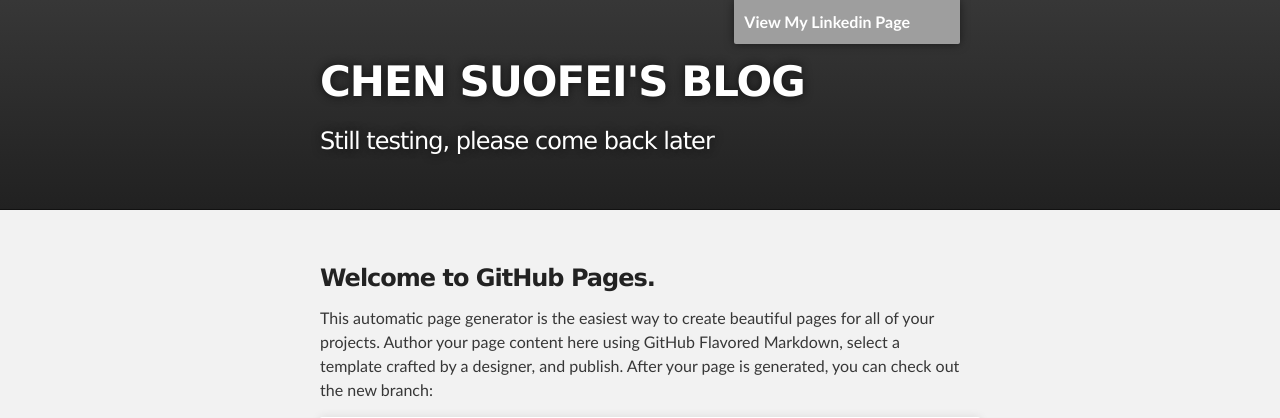
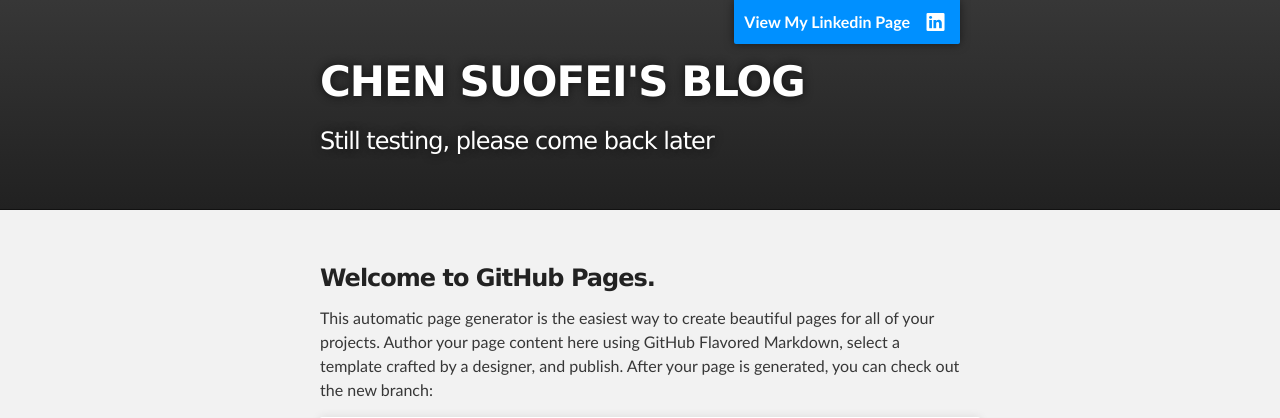
Before and after one commit to csf49/csf49.github.io, a PHP site: page / in a window 1280 px wide. Shown: the top 418 px of the page. Run offline with PHP 8.4, Linux system fonts and the light colour scheme; grey boxes are pictures that could not be loaded.

Commit message:
Update stylesheet.css

```diff
--- a/stylesheets/stylesheet.css
+++ b/stylesheets/stylesheet.css
@@ -277,7 +277,7 @@ Full-Width Styles
   z-index: 10;
   padding: 10px 50px 10px 10px;
   color: #fff;
-  background: url('../images/linkedin.png') #0090ff no-repeat 95% 50%;
+  background: url('../images/linkedin1.png') #0090ff no-repeat 95% 50%;
   font-weight: 700;
   box-shadow: 0 0 10px rgba(0,0,0,.5);
   border-bottom-left-radius: 2px;
```
